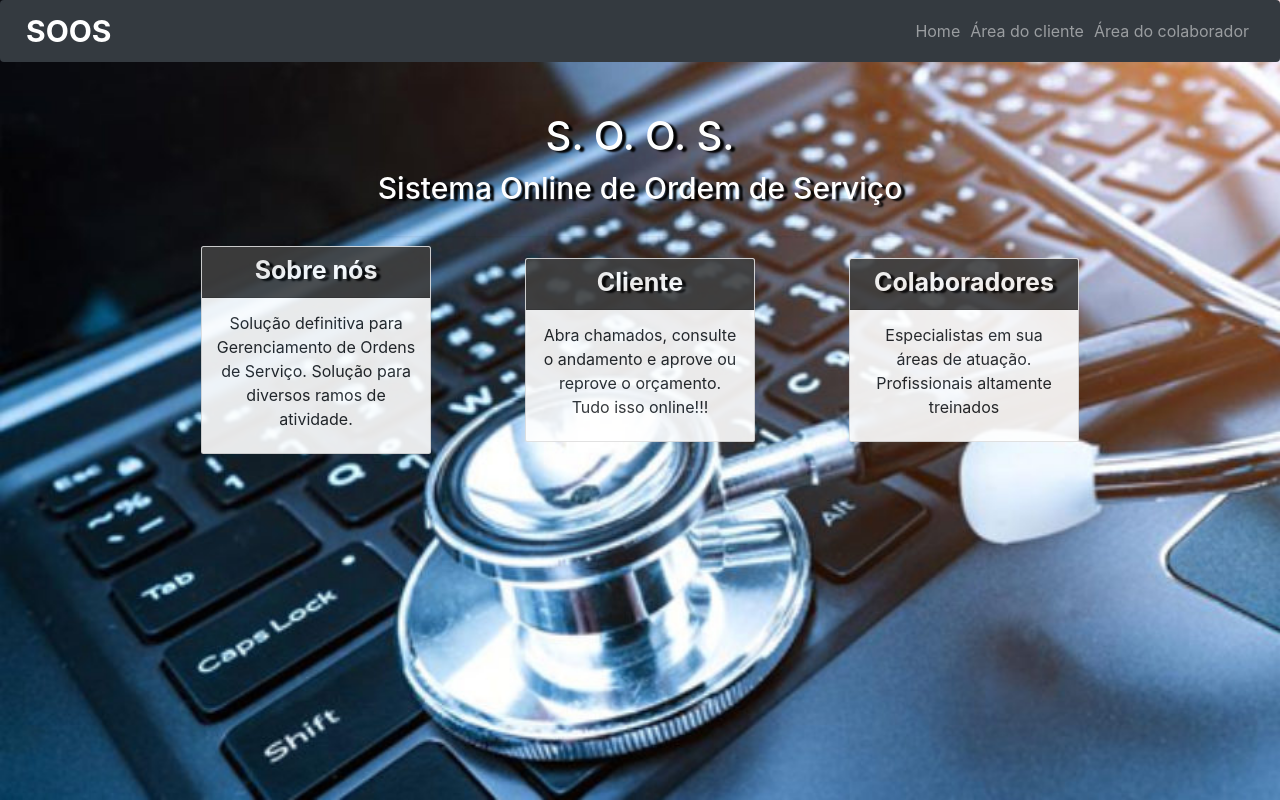
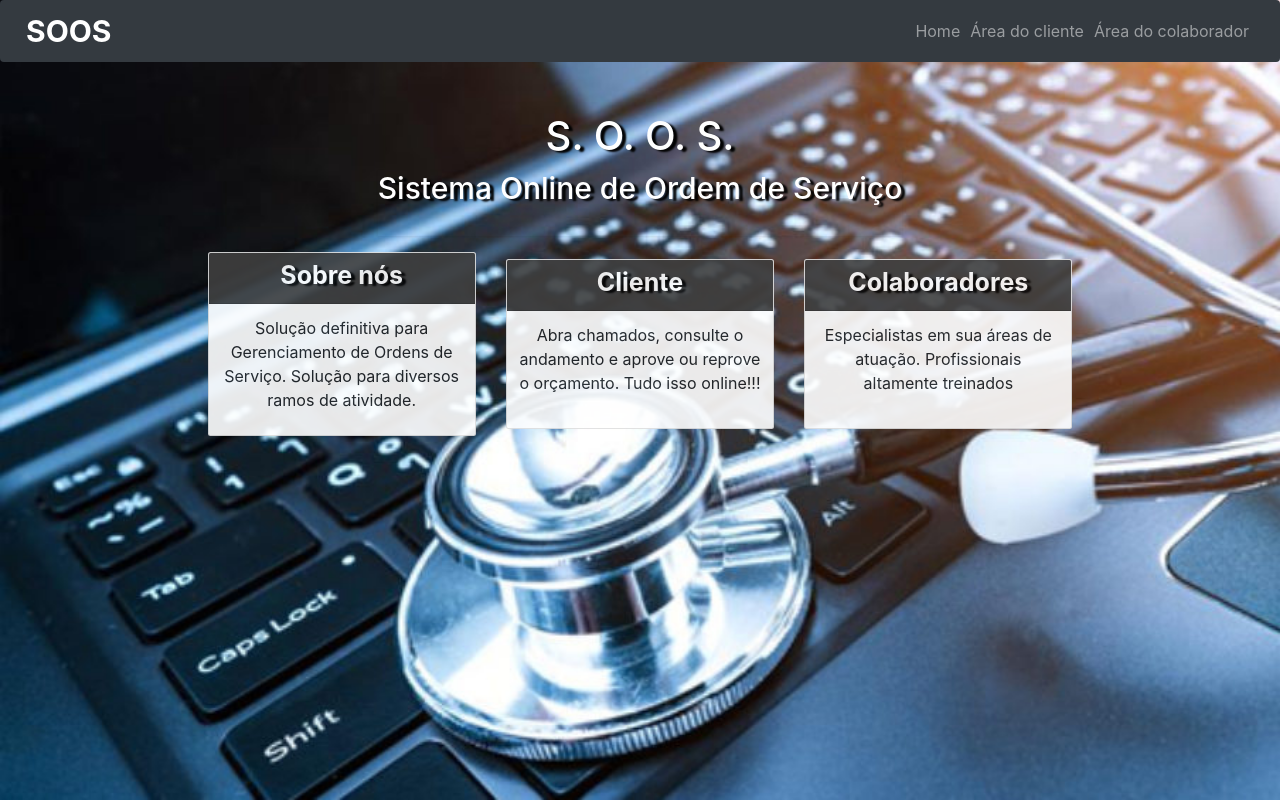
Before and after one commit to AdstonOliveira/ReactCadastro-OS, a React (Create React App) app: page / in a window 1280 px wide. Built offline with nearby package versions, Linux system fonts and the light colour scheme.

Commit message:
ajustes login

```diff
--- a/src/components/Login/Login.js
+++ b/src/components/Login/Login.js
@@ -2,30 +2,46 @@ import React, { Component } from 'react';
 import {Link} from 'react-router-dom';
 
 class Login extends Component {
+    constructor(props){
+        super(props);
+        this.state = {
+            usuario: '',
+            senha: ''
+        };
+        this.handleChange = this.handleChange.bind(this);
+        this.handleSubmit = this.handleSubmit.bind(this);
+    }
+
+    handleChange(event) {
+        this.setState({[event.target.name]: event.target.value});
+    }
+
+    handleSubmit() {
+        alert(this.props.action);
+
+    }
 
     render() {
         return <div className="col-4 mt-5 mb-5">
             <div className="card login">
                 <div className="card-header"><h4>{this.props.title}</h4></div>
                 <div className="card-body">
-                    <form action={this.props.action} method="POST" id="form">
 
                     <div className="form-group">
                         <label htmlFor="usuario">Usuário:</label>
-                            <input type="text" className="form-control form-control-lg" name="usuario" id="usuario" placeholder="Usuario"></input>
+                        <input type="text" value={this.state.usuario} onChange={this.handleChange} className="form-control form-control-lg" name="usuario" id="usuario" placeholder="Usuario"></input>
                     </div>
 
                     <div className="form-group">
                         <label htmlFor="senha">Senha:</label>
-                            <input type="password" name="senha" id="senha" className="form-control form-control-lg" placeholder="Password"></input>
+                        <input type="password" value={this.state.senha} onChange={this.handleChange} name="senha" id="senha" className="form-control form-control-lg" placeholder="Password"></input>
                     </div>
 
                     <div className="form-group pt-3">
-                            <input type="button" id="enviar" value="Entrar" className="col-12 btn btn-primary btn-lg"></input>
+                        <input onClick={this.handleSubmit} type="submit" id="enviar" value="Entrar" className="col-12 btn btn-primary btn-lg"></input>
                     </div>
-                    </form>
 
-                    <div className="d-flex justify-content-between">
+                    <div className="d-flex justify-content-between" id="links">
                         <Link to={this.props.novo} className="card-link">Novo por aqui?</Link>
                         <Link to={this.props.recSenha} className="card-link">Esqueceu a senha?</Link>
                     </div>
--- a/src/pages/Cliente/ClienteLogin.jsx
+++ b/src/pages/Cliente/ClienteLogin.jsx
@@ -1,15 +1,17 @@
 import React, { Component } from 'react';
 import LoginB from '../../components/Login/Login';
 
-class Login extends Component{
+class ClienteLogin extends Component{
 
     render(){
-        return <section className="d-flex flex-column h-100 align-items-center text-center">
-                    <LoginB title="Cliente Login" />
+        return <section className="flex flex-column align-items-center text-center">
+
+                    <LoginB title="Cliente Login" action="/home" novo="" recSenha="" />
+
                 </section>
     }
 
 
 
 }
-export default Login;
+export default ClienteLogin;
--- a/src/pages/Colaborador/ColLogin.jsx
+++ b/src/pages/Colaborador/ColLogin.jsx
@@ -4,8 +4,8 @@ import LoginB from '../../components/Login/Login';
 class LoginCol extends Component{
 
     render(){
-        return  <section className="d-flex flex-column h-100 align-items-center text-center">
-                    <LoginB title="Colaborador Login" />
+        return  <section className="d-flex flex-column align-items-center text-center">
+                    <LoginB title="Colaborador Login" action="/home" novo="" recSenha="" />
                 </section>
     }
 
--- a/src/pages/main/index.jsx
+++ b/src/pages/main/index.jsx
@@ -2,17 +2,18 @@ import React, {Component} from 'react';
 
 class Main extends Component{
     render(){
-        return <section className="d-flex flex-column h-100 align-items-center text-center">
+        return <section className="container flex flex-column h-100 align-items-center text-center">
             <div className="mt-5 row">
                 <h1>S. O. O. S.</h1>
             </div>
+
             <div className="mt-2 row">
                 <h2 className="pb-5 shadow-sm">Sistema Online de Ordem de Serviço</h2>
             </div>
 
             <div className="pt-2 row col-10 justify-content-between align-items-center" id="cards">
 
-                <div className="flex col-3">
+                <div className="flex col-4">
                     <div className="card">
                         <div className="card-header"><h4>Sobre nós</h4></div>
                         <div className="card-body">
@@ -23,14 +24,14 @@ class Main extends Component{
                         </div>
                     </div>
                 </div>
-                <div className="flex col-3">
+                <div className="flex col-4">
                     <div className="card">
                         <div className="card-header"><h4>Cliente</h4></div>
                         <div className="card-body"><p>Abra chamados, consulte o andamento e
                             aprove ou reprove o orçamento. Tudo isso online!!!</p></div>
                     </div>
                 </div>
-                <div className="flex col-3">
+                <div className="flex col-4">
                     <div className="card">
                         <div className="card-header"><h4>Colaboradores</h4></div>
                         <div className="card-body"><p>Especialistas em sua áreas de atuação. Profissionais altamente treinados</p></div>
```
Lines whose indentation alone changed are shown as unchanged.
